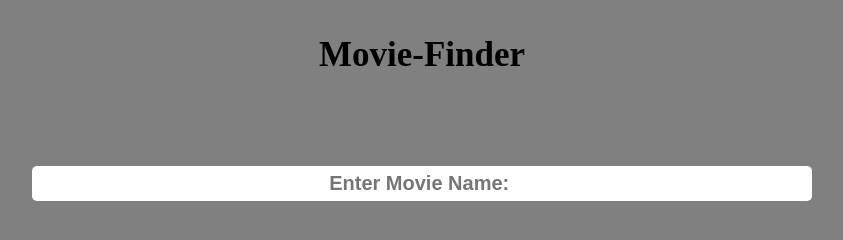
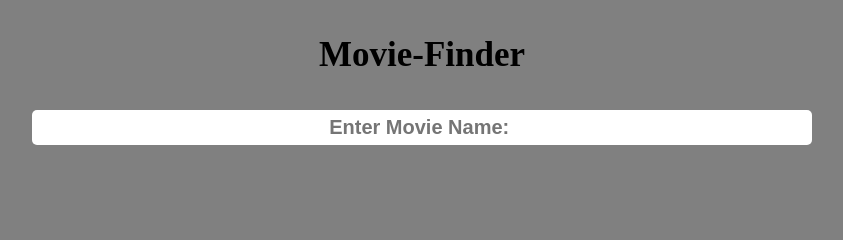
Before and after one commit to abhishekk2004/Movie-Finder, a website: page public/index.html in a window 1280 px wide. Shown: the whole page, without its empty margins (218-1061 px from the left). Drawn offline with nearby package versions, Linux system fonts and the light colour scheme.

Commit message:
Update styles.css

```diff
--- a/public/css/styles.css
+++ b/public/css/styles.css
@@ -8,7 +8,6 @@ p {
   font-size: 35px;
   font-weight: bold;
   text-align: center;
-  min-height: 12vh;
 }
 
 .searchBar {
```
